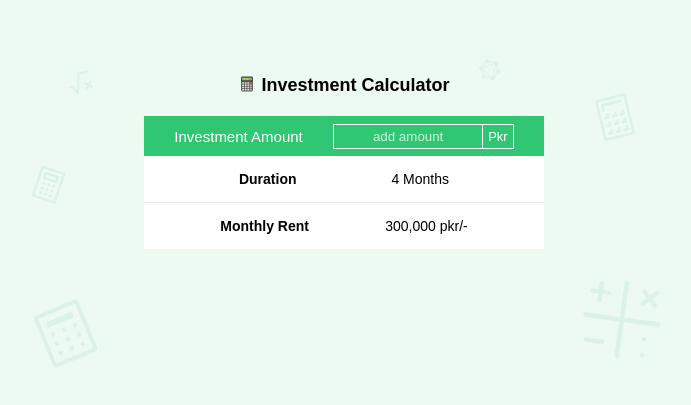
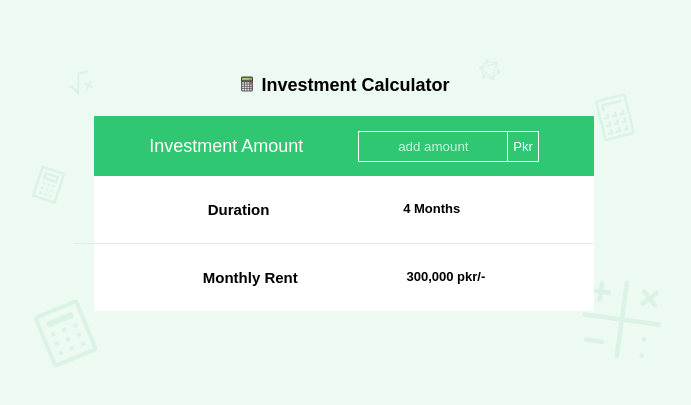
Before and after one commit to Zaibi727/button-card, a React (Create React App) app: page / in a window 1280 px wide. Shown: the part 145-550 px from the top of the page, without its empty margins (296-987 px from the left). Built offline with nearby package versions, Linux system fonts and the light colour scheme.

Commit message:
Update fourteenJune.module.css

```diff
--- a/src/Components/fourteenJune/fourteenJune.module.css
+++ b/src/Components/fourteenJune/fourteenJune.module.css
@@ -27,7 +27,7 @@
     margin-bottom: -2px;
 }
 .calcucard{
-    width: 400px;
+    width: 500px;
     height: 300px;
     margin: 20px auto;
 }
@@ -37,10 +37,11 @@
     display: flex;
     justify-content: space-evenly;
     align-items: center;
-    height: 40px;
+    height: 60px;
 }
 .calcuHeader p{
-    font-size: 15px;
+    font-size: 18px;
+    line-height: 30px;
 }
 .cardBottom{
    background-color: white;
@@ -50,25 +51,27 @@
     display: flex;
     justify-content: space-evenly;
     border-bottom: 1px solid rgb(233, 232, 232);
-    padding: 15px 0px;
+    padding: 25px 0px;
+    margin-left: -20px;
 }
 .cardBottomDiv2{
     display: flex;
     justify-content: space-evenly;
-    padding: 15px 0px;
+    padding: 25px 0px;
+    text-align: left;
 }
 .label{
     font-weight: 550;
-    font-size: 14px;
+    font-size: 15px;
 }
 .data{
-    font-weight: 500;
-    font-size: 14px;
+    font-weight: 550;
+    font-size: 13px;
 }
 .input{
     border: 1px solid white;
     background-color: transparent;
-    padding: 4px 10px;
+    padding: 7px 10px;
     text-align: center;
     color: #deeee5;
     width: 150px;
@@ -80,7 +83,7 @@
     border-top: 1px solid white;
     border-right:  1px solid white;
     border-bottom: 1px solid white ;
-    padding: 4px 5px 4px 5px;
+    padding: 7px 5px 7px 5px;
     font-size: 13px;
     color: white;
 }
@@ -208,4 +211,8 @@
         font-size: 12px;
         color: white;
     }
+    .calcuHeader p{
+        font-size: 14px;
+        line-height: 20px;
+    }
 }
```
